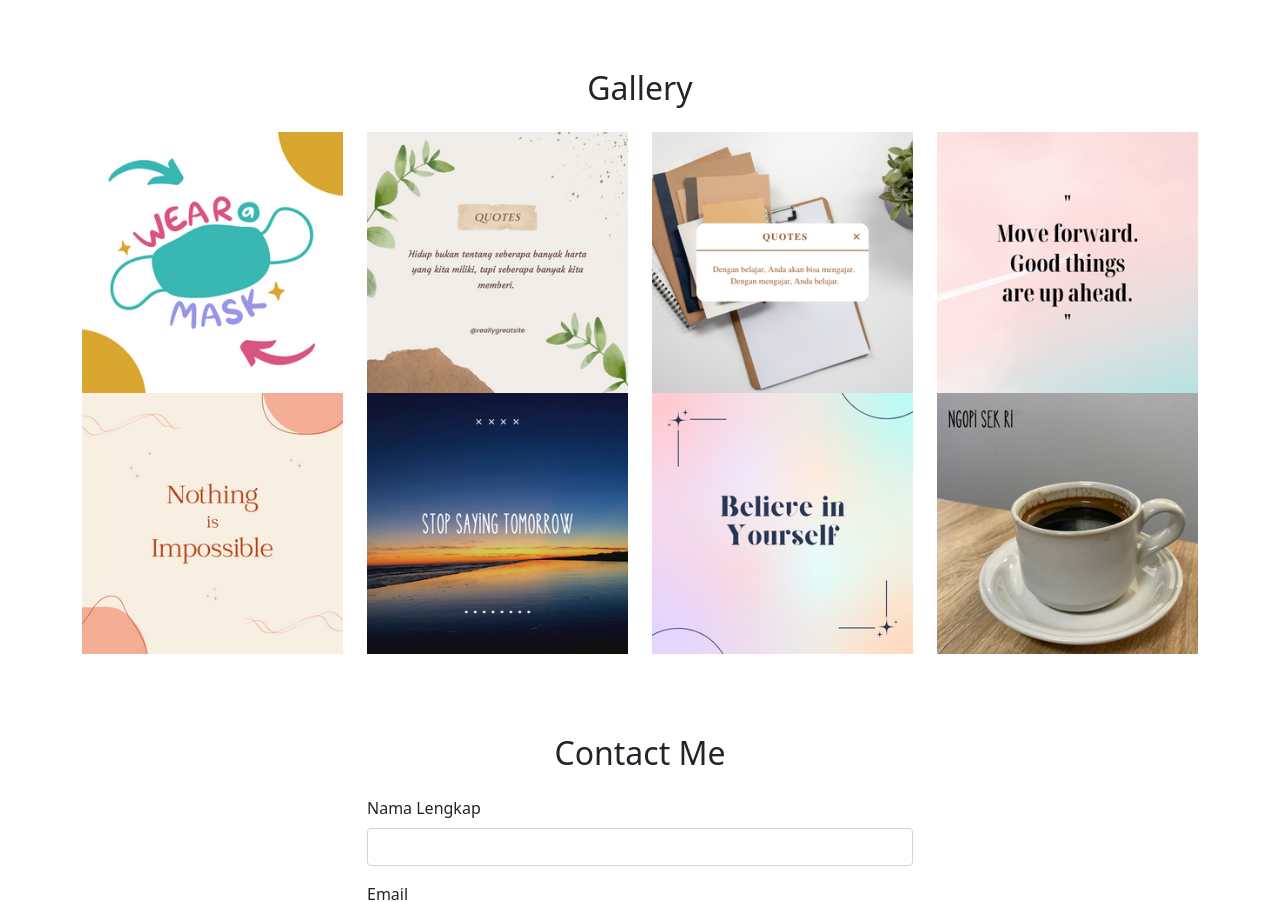
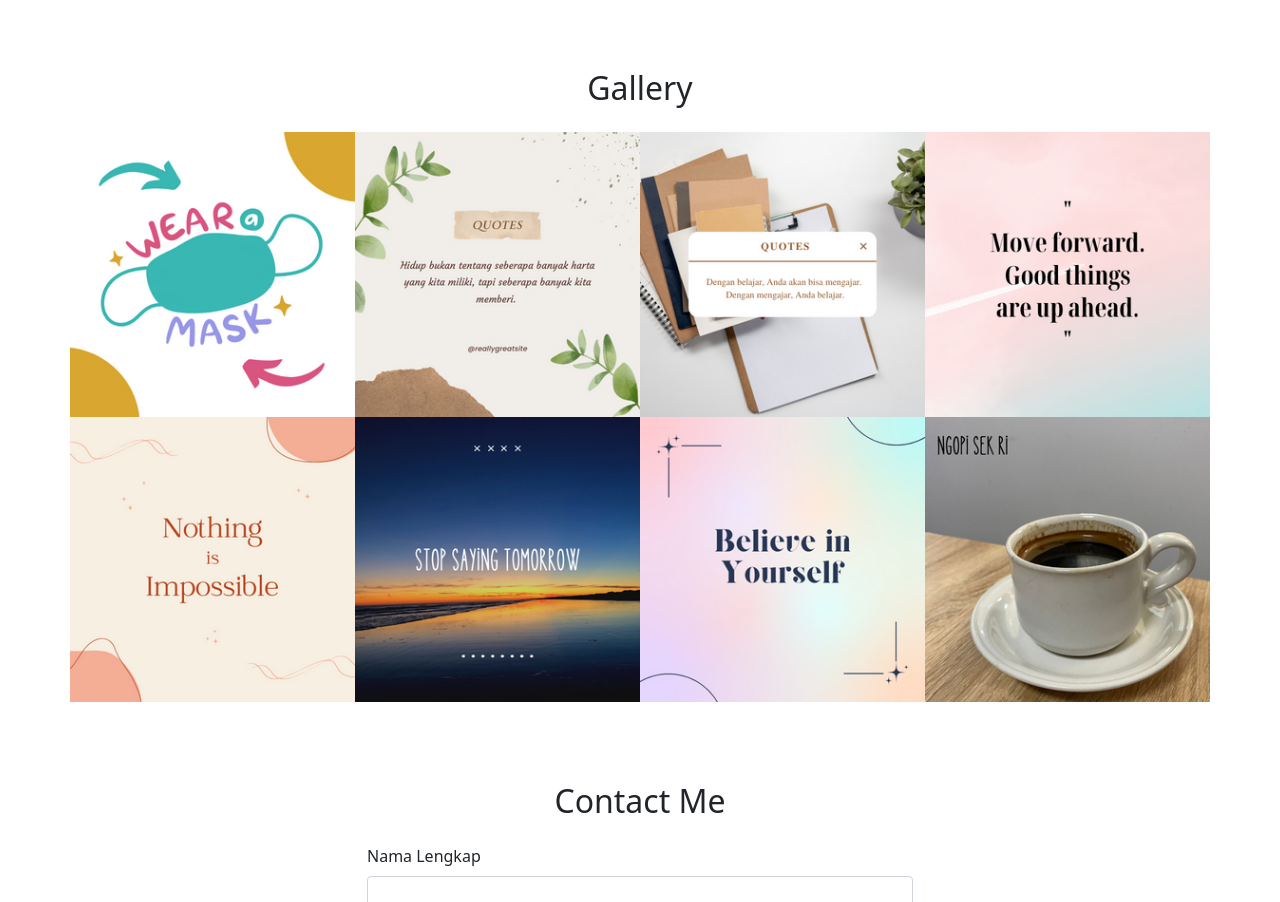
Before and after one commit to abdmaliksajid/abdmaliksajid.github.io, a plain HTML site: page index.html in a window 1280 px wide. Shown: the part 2480-3382 px from the top of the page. Drawn offline with nearby package versions, Linux system fonts and the light colour scheme.

Commit message:
Menambah fitur di galeri

```diff
--- a/index.html
+++ b/index.html
@@ -201,7 +201,7 @@
     <!-- Gallery -->
     <section id="gallery">
       <div class="container">
-        <div class="row text-center mb-3">
+        <div class="row text-center mb-3 justify-content-center">
           <div class="col">
             <h2>Gallery</h2>
           </div>
@@ -209,49 +209,49 @@
         <div class="row">
           <div class="col-md-3">
             <a href="">
-              <img src="gallery/1.png" alt="Gambar 1" class="img-fluid" />
+              <img src="gallery/1.png" alt="Gambar 1" class="img-fluid gallery-img" />
             </a>
           </div>
 
           <div class="col-md-3">
             <a href="">
-              <img src="gallery/2.png" alt="Gambar 2" class="img-fluid" />
+              <img src="gallery/2.png" alt="Gambar 2" class="img-fluid gallery-img" />
             </a>
           </div>
 
           <div class="col-md-3">
             <a href="">
-              <img src="gallery/3.png" alt="Gambar 3" class="img-fluid" />
+              <img src="gallery/3.png" alt="Gambar 3" class="img-fluid gallery-img" />
             </a>
           </div>
 
           <div class="col-md-3">
             <a href="">
-              <img src="gallery/4.png" alt="Gambar 4" class="img-fluid" />
+              <img src="gallery/4.png" alt="Gambar 4" class="img-fluid gallery-img" />
             </a>
           </div>
 
           <div class="col-md-3">
             <a href="">
-              <img src="gallery/5.png" alt="Gambar 5" class="img-fluid" />
+              <img src="gallery/5.png" alt="Gambar 5" class="img-fluid gallery-img" />
             </a>
           </div>
 
           <div class="col-md-3">
             <a href="">
-              <img src="gallery/6.png" alt="Gambar 6" class="img-fluid" />
+              <img src="gallery/6.png" alt="Gambar 6" class="img-fluid gallery-img" />
             </a>
           </div>
 
           <div class="col-md-3">
             <a href="">
-              <img src="gallery/7.png" alt="Gambar 7" class="img-fluid" />
+              <img src="gallery/7.png" alt="Gambar 7" class="img-fluid gallery-img" />
             </a>
           </div>
 
           <div class="col-md-3">
             <a href="">
-              <img src="gallery/8.png" alt="Gambar 8" class="img-fluid" />
+              <img src="gallery/8.png" alt="Gambar 8" class="img-fluid gallery-img" />
             </a>
           </div>
         </div>
@@ -319,6 +319,14 @@
 
     <script src="https://unpkg.com/aos@next/dist/aos.js"></script>
     <script>
+      const galleryImage = document.querySelectorAll(".gallery-img");
+
+      galleryImage.forEach((img, i) => {
+        img.dataset.aos = "fade-down";
+        img.dataset.aosDelay = i * 100;
+        img.dataset.aosDuration = 1000;
+      });
+
       AOS.init({
         once: true,
         duration: 2000,
--- a/style.css
+++ b/style.css
@@ -27,6 +27,14 @@ section {
   font-size: 18px; /* Increase font size */
 }
 
+.gallery-img {
+  width: 100%;
+}
+
+#gallery .row > * {
+  padding: 0%;
+}
+
 #myBtn:hover {
   background-color: #555; /* Add a dark-grey background on hover */
 }
```
